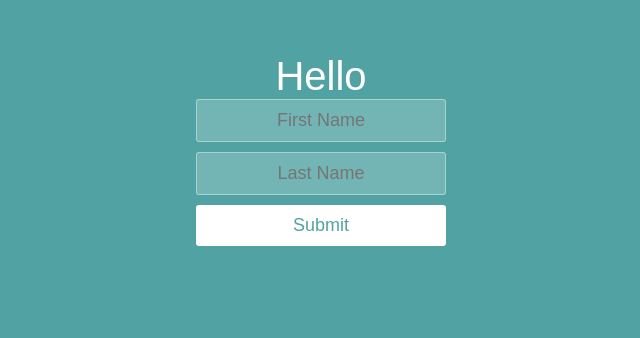
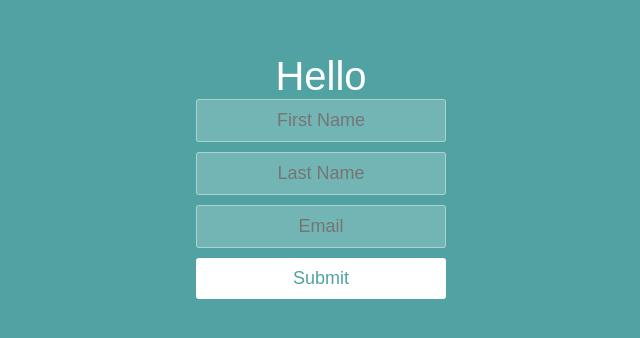
Before and after one commit to ashenafiab/react-app-training, a React (Create React App) app: page / in a window 1280 px wide. Shown: the part 154-492 px from the top of the page, without its empty margins (319-959 px from the left). Built offline with nearby package versions, Linux system fonts and the light colour scheme.

Commit message:
Changing Complex State Practice

```diff
--- a/src/components/App.jsx
+++ b/src/components/App.jsx
@@ -1,27 +1,33 @@
-import React from "react";
+import React, { useState } from "react";
 
 function App() {
-  const [fullName, setFullName] = React.useState({
+  const [contact, setContact] = useState({
     fName: "",
     lName: "",
+    email: ""
   });
 
   function handleChange(event) {
-    // const { value, name } = event.target;
-    // the above line of code except that the variable names are changed is the same as the below two lines of code, but in a single line of code using ES6 destructuring concept of JS
-    const newvalue = event.target.value;
-    const inputname = event.target.name;
+    const { name, value } = event.target;
 
-    setFullName((prevValue) => {
-      if (inputname === "fName") {
+    setContact((prevValue) => {
+      if (name === "fName") {
         return {
-          fName: newvalue,
+          fName: value,
           lName: prevValue.lName,
+          email: prevValue.email
         };
-      } else if (inputname === "lName") {
+      } else if (name === "lName") {
         return {
           fName: prevValue.fName,
-          lName: newvalue,
+          lName: value,
+          email: prevValue.email
+        };
+      } else if (name === "email") {
+        return {
+          fName: prevValue.fName,
+          lName: prevValue.lName,
+          email: value
         };
       }
     });
@@ -30,21 +36,13 @@ function App() {
   return (
     <div className="container">
       <h1>
-        Hello {fullName.fName} {fullName.lName}
+        Hello {contact.fName} {contact.lName}
       </h1>
+      <p>{contact.email}</p>
       <form>
-        <input
-          onChange={handleChange}
-          name="fName"
-          placeholder="First Name"
-          value={fullName.fName}
-        />
-        <input
-          onChange={handleChange}
-          name="lName"
-          placeholder="Last Name"
-          value={fullName.lName}
-        />
+        <input onChange={handleChange} value={contact.fName} name="fName" placeholder="First Name" autoComplete="off" />
+        <input onChange={handleChange} value={contact.lName} name="lName" placeholder="Last Name" autoComplete="off" />
+        <input onChange={handleChange} value={contact.email} name="email" placeholder="Email" autoComplete="off" />
         <button>Submit</button>
       </form>
     </div>
```
Also changed, not shown: src/index.js (+10 -0 lines).
